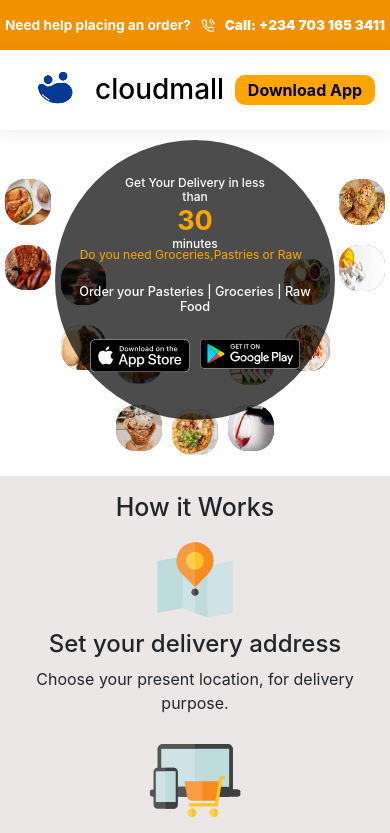
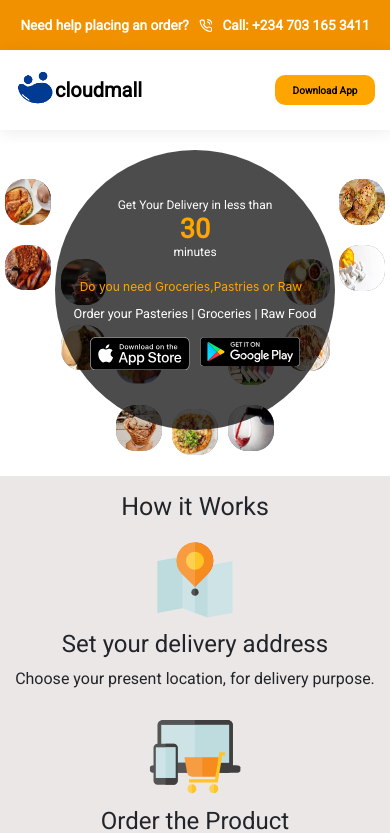
Before and after one commit to BisiDavi/cloudmall-landingpage, a Next.js app: page / in a window 390 px wide. Shown: the top 833 px of the page. Built offline with nearby package versions, Linux system fonts and the light colour scheme.

Commit message:
home page

```diff
--- a/components/Banner/MainBanner.tsx
+++ b/components/Banner/MainBanner.tsx
@@ -32,7 +32,7 @@
                         margin: -10px auto 20px auto;
                     }
                     h4 {
-                        margin: 20px 0px;
+                        margin: 10px 0px;
                         font-size: 18px;
                         color: white;
                     }
@@ -73,7 +73,7 @@
                                 display: flex;
                                 align-items: center;
                                 height: 20px;
-                                margin-bottom: 50px;
+                                margin-bottom: 60px;
                                 flex-direction: column;
                             }
                             .text {
--- a/components/Banner/Newsletter.tsx
+++ b/components/Banner/Newsletter.tsx
@@ -46,6 +46,15 @@
                                 width: 100%;
                             }
                         }
+                        @media (max-width: 768px) {
+                            h3 {
+                                font-size: 25px;
+                                margin-top: 15px;
+                            }
+                            p {
+                                font-size: 15px;
+                            }
+                        }
                     `}
                 </style>
             </Row>
--- a/components/Logo/index.tsx
+++ b/components/Logo/index.tsx
@@ -14,6 +14,16 @@
                 margin: 0px;
                 color: black;
             }
+            @media (max-width: 500px) {
+                .logo {
+                    margin-left: -20px;
+                }
+                .logo h3 {
+                    font-size: 20px;
+                    margin-left: -20px;
+                    font-weight: bold;
+                }
+            }
         `}</style>
     </div>
 );
--- a/containers/Pagelayout.tsx
+++ b/containers/Pagelayout.tsx
@@ -27,6 +27,11 @@
                 />
                 <link rel="manifest" href="/site.webmanifest" />
                 <link rel="icon" href="/favicon.ico" />
+                <link rel="preconnect" href="https://fonts.gstatic.com" />
+                <link
+                    href="https://fonts.googleapis.com/css2?family=Roboto&display=swap"
+                    rel="stylesheet"
+                />
                 <meta
                     name="viewport"
                     content="initial-scale=1.0, width=device-width"
@@ -37,11 +42,7 @@
             <style jsx>{`
                 .pagelayout {
                     position: relative;
-                }
-                @media (max-width: 768px) {
-                    .pagelayout {
-                        overflow: hidden;
-                    }
+                    overflow: hidden;
                 }
             `}</style>
         </div>
--- a/styles/Header.module.css
+++ b/styles/Header.module.css
@@ -8,3 +8,17 @@
     display: flex;
     justify-content: space-between;
 }
+
+@media (max-width: 768px) {
+    .nav ul {
+        width: 100px !important;
+    }
+    .nav li {
+        font-size: 10px;
+        width: 100%;
+        margin: 0px;
+        padding: 0px;
+        font-weight: bold;
+    }
+
+}
--- a/styles/MainSlider.module.css
+++ b/styles/MainSlider.module.css
@@ -6,7 +6,7 @@
 }
 .sliderText {
     position: absolute;
-    top: 0px;
+    top: 50px;
     left: 40%;
     width: 500px;
     z-index: 1000;
@@ -73,6 +73,7 @@
     .sliderText {
         left: 0;
         width: 100%;
+        top: 10px;
     }
     .mainbanner svg {
         width: 100px;
@@ -98,3 +99,15 @@
         width: 280px;
     }
 }
+
+@media (max-width: 1460px) and (min-width: 1050px) {
+    span.sliderText {
+        left: 33%;
+    }
+}
+
+@media (max-width: 1050px) and (min-width: 800px) {
+    span.sliderText {
+        left: 25%;
+    }
+}
--- a/styles/globals.css
+++ b/styles/globals.css
@@ -1,16 +1,27 @@
 html,
 body {
-  padding: 0;
-  margin: 0;
-  font-family: -apple-system, BlinkMacSystemFont, Segoe UI, Roboto, Oxygen,
-    Ubuntu, Cantarell, Fira Sans, Droid Sans, Helvetica Neue, sans-serif;
+    padding: 0;
+    margin: 0;
+    font-family: "Roboto", sans-serif;
 }
 
 a {
-  color: inherit;
-  text-decoration: none;
+    color: inherit;
+    text-decoration: none;
 }
 
 * {
-  box-sizing: border-box;
+    box-sizing: border-box;
 }
+
+h1,
+h2,
+h3,
+h4,
+h5,
+h6,
+p,
+a,
+li {
+    font-family: "Roboto", sans-serif;
+}
```
